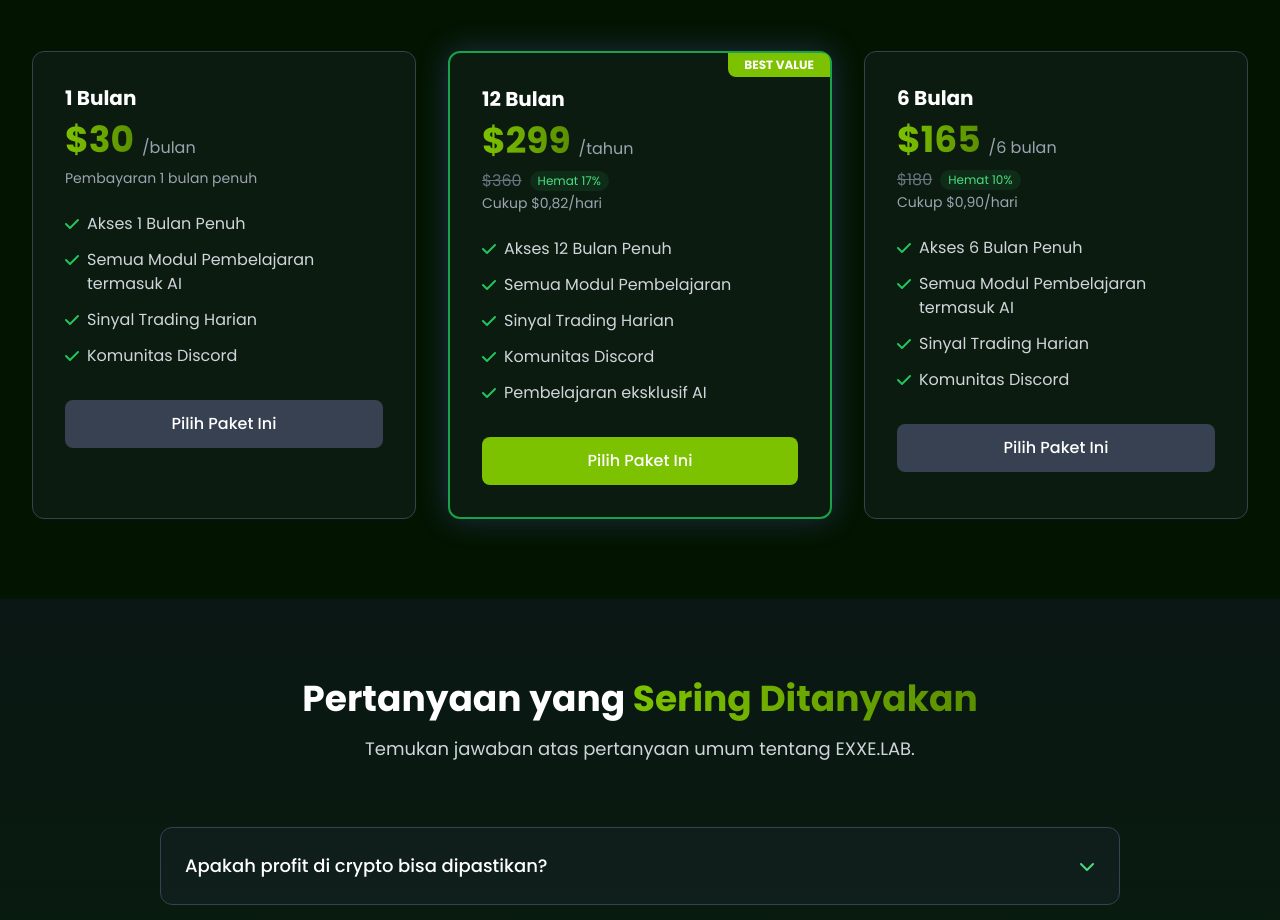
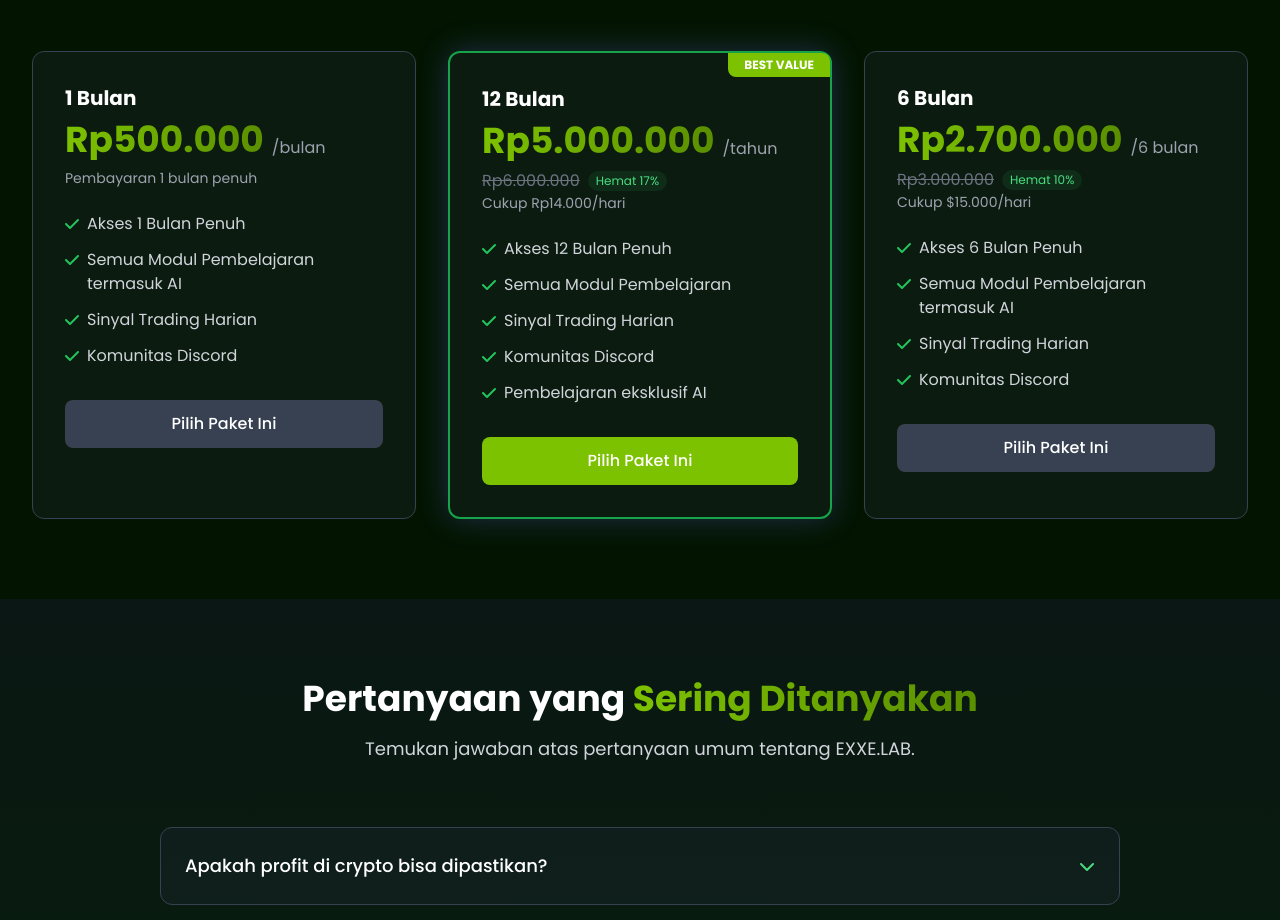
Before and after one commit to EXXEHOST/EXXE.LAB, a plain HTML site: page index.html in a window 1280 px wide. Shown: the part 4020-4940 px from the top of the page. Drawn offline with nearby package versions, Linux system fonts and the light colour scheme.

Commit message:
Update index.html

```diff
--- a/index.html
+++ b/index.html
@@ -433,7 +433,7 @@
                 <div class="mb-6">
                     <h3 class="text-xl font-bold mb-2">1 Bulan</h3>
                     <div class="flex items-end mb-2">
-                        <span class="text-4xl font-bold gradient-text">$30</span>
+                        <span class="text-4xl font-bold gradient-text">Rp500.000</span>
                         <span class="text-gray-400 ml-2">/bulan</span>
                     </div>
                     <p class="text-sm text-gray-400">Pembayaran 1 bulan penuh</p>
@@ -470,14 +470,14 @@
                 <div class="mb-6">
                     <h3 class="text-xl font-bold mb-2">12 Bulan</h3>
                     <div class="flex items-end mb-2">
-                        <span class="text-4xl font-bold gradient-text">$299</span>
+                        <span class="text-4xl font-bold gradient-text">Rp5.000.000</span>
                         <span class="text-gray-400 ml-2">/tahun</span>
                     </div>
                     <div class="flex items-center">
-                        <span class="line-through text-gray-500">$360</span>
+                        <span class="line-through text-gray-500">Rp6.000.000</span>
                         <span class="ml-2 bg-green-900/30 text-green-400 text-xs px-2 py-0.5 rounded-full">Hemat 17%</span>
                     </div>
-                    <p class="text-sm text-gray-400">Cukup $0,82/hari</p>
+                    <p class="text-sm text-gray-400">Cukup Rp14.000/hari</p>
                 </div>
                 <div class="mb-8">
                     <ul class="space-y-3">
@@ -512,14 +512,14 @@
                 <div class="mb-6">
                     <h3 class="text-xl font-bold mb-2">6 Bulan</h3>
                     <div class="flex items-end mb-2">
-                        <span class="text-4xl font-bold gradient-text">$165</span>
+                        <span class="text-4xl font-bold gradient-text">Rp2.700.000</span>
                         <span class="text-gray-400 ml-2">/6 bulan</span>
                     </div>
                     <div class="flex items-center">
-                        <span class="line-through text-gray-500">$180</span>
+                        <span class="line-through text-gray-500">Rp3.000.000</span>
                         <span class="ml-2 bg-green-900/30 text-green-400 text-xs px-2 py-0.5 rounded-full">Hemat 10%</span>
                     </div>
-                    <p class="text-sm text-gray-400">Cukup $0,90/hari</p>
+                    <p class="text-sm text-gray-400">Cukup $15.000/hari</p>
                 </div>
                 <div class="mb-8">
                     <ul class="space-y-3">
```
